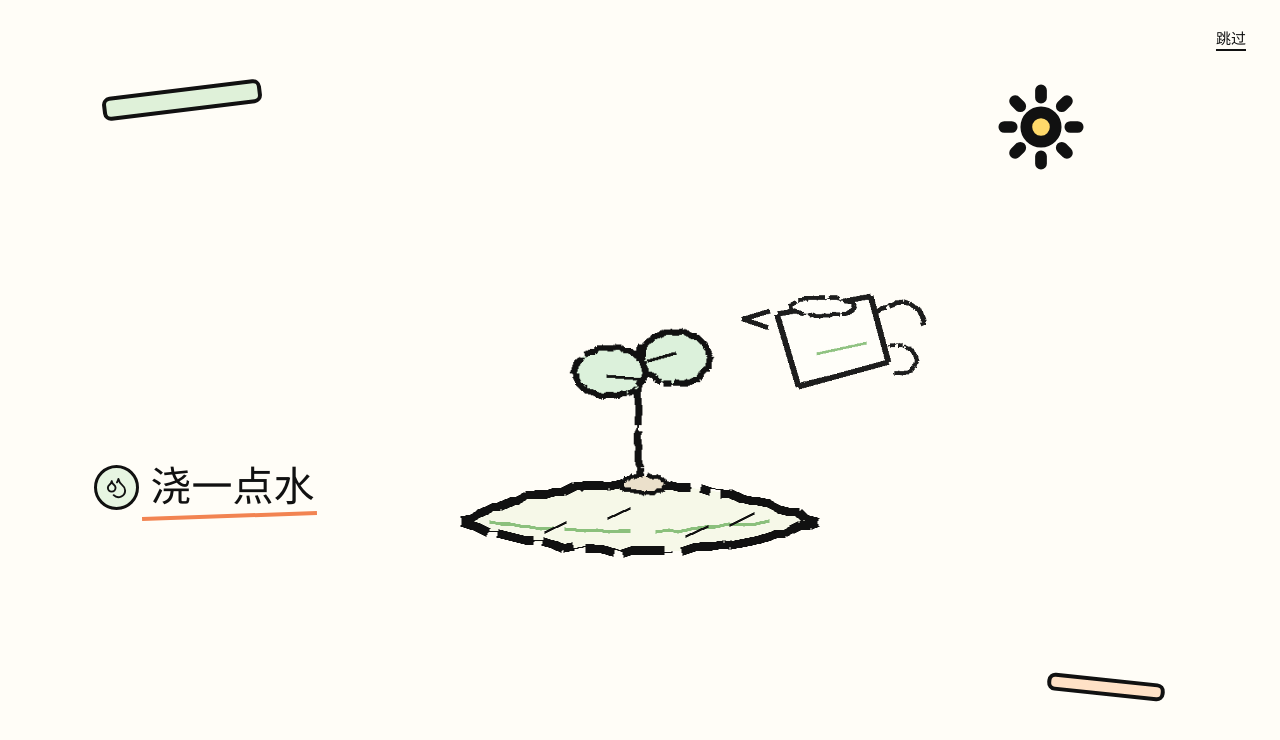
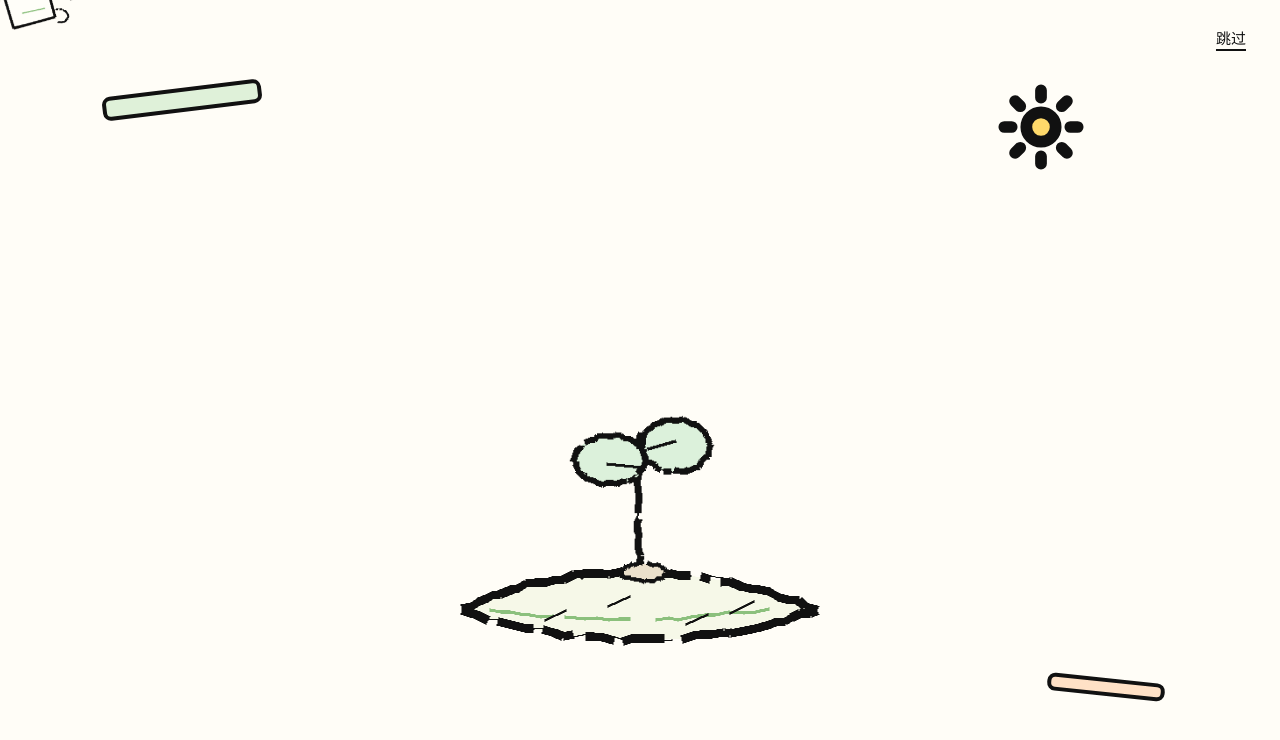
Before and after one commit to yuna1016/MY_forest, a React (Vite) app: page / in a window 1280 px wide. Shown: the top 740 px of the page. Built offline with nearby package versions, Linux system fonts and the light colour scheme.

Commit message:
Redesign watering intro growth interaction

```diff
--- a/src/index.css
+++ b/src/index.css
@@ -50,11 +50,11 @@ img {
   place-items: center;
   overflow: hidden;
   padding: 32px;
-  cursor: pointer;
 }
 
-.intro-screen.is-watering {
-  cursor: default;
+.intro-screen,
+.intro-screen * {
+  cursor: none !important;
 }
 
 .intro-screen::before {
@@ -123,8 +123,8 @@ img {
 
 .intro-illustration {
   position: relative;
-  width: min(680px, 88vw);
-  height: 480px;
+  width: min(1080px, 94vw);
+  height: min(720px, 82vh);
   pointer-events: none;
 }
 
@@ -146,32 +146,43 @@ img {
   transform-origin: center bottom;
 }
 
-.intro-can {
+.watering-cursor {
+  position: fixed;
+  top: 0;
+  left: 0;
+  z-index: 20;
+  width: 96px;
+  height: 72px;
+  pointer-events: none;
+  transform-origin: 18% 50%;
+  will-change: transform;
+}
+
+.watering-cursor-can {
   position: absolute;
-  right: 42px;
-  top: 122px;
-  z-index: 4;
-  width: 208px;
+  top: 0;
+  left: 0;
+  width: 96px;
   transform-origin: 18% 50%;
 }
 
-.intro-water {
+.watering-cursor-water {
   position: absolute;
-  right: 205px;
-  top: 77px;
-  z-index: 3;
-  width: 180px;
+  top: 12px;
+  left: -63px;
+  width: 78px;
   filter: saturate(1.5) contrast(1.18);
-  transform-origin: 94% 63%;
+  transform-origin: right center;
 }
 
 .intro-grown-tree {
   position: absolute;
-  left: calc(50% - 115px);
-  bottom: 118px;
+  left: 50%;
+  bottom: 52px;
   z-index: 2;
-  width: 230px;
-  height: 320px;
+  width: min(960px, 92vw);
+  height: min(690px, 78vh);
+  transform: translateX(-50%);
   transform-origin: center bottom;
 }
 
@@ -181,80 +192,82 @@ img {
 }
 
 .intro-grow-trunk {
-  left: 83px;
+  left: 40%;
   bottom: 0;
-  width: 70px;
-  height: 260px;
+  width: 20%;
+  height: 86%;
   object-fit: contain;
+  transform-origin: center bottom;
 }
 
 .intro-grow-branch {
-  left: 114px;
-  top: 102px;
-  width: 178px;
+  width: 44%;
+  transform-origin: left center;
+}
+
+.intro-grow-branch.upper-right {
+  top: 15%;
+  left: 50%;
+}
+
+.intro-grow-branch.upper-left {
+  top: 22%;
+  right: 50%;
+  transform-origin: right center;
+}
+
+.intro-grow-branch.lower-right {
+  top: 43%;
+  left: 49%;
+  width: 46%;
+}
+
+.intro-grow-branch.lower-left {
+  top: 50%;
+  right: 49%;
+  width: 46%;
+  transform-origin: right center;
 }
 
 .intro-grow-leaf {
-  width: 64px;
+  width: 9%;
+  transform-origin: center;
 }
 
-.intro-grow-leaf.one {
-  left: 224px;
-  top: 86px;
+.intro-grow-leaf.leaf-one {
+  top: 8%;
+  right: 2%;
 }
 
-.intro-grow-leaf.two {
-  left: 154px;
-  top: 62px;
+.intro-grow-leaf.leaf-two {
+  top: 18%;
+  left: 2%;
 }
 
-.water-button {
-  position: absolute;
-  top: 57%;
-  left: clamp(34px, 7vw, 112px);
-  z-index: 4;
-  display: inline-flex;
-  min-height: 62px;
-  align-items: center;
-  justify-content: center;
-  gap: 12px;
-  border: 0;
-  background: transparent;
-  cursor: pointer;
-  font-family:
-    "LXGW WenKai", "霞鹜文楷", "Kaiti SC", "KaiTi", "PingFang SC",
-    sans-serif;
-  font-size: clamp(32px, 3.2vw, 48px);
-  font-weight: 900;
-  line-height: 1;
-  padding: 7px 4px;
-  transform-origin: left center;
+.intro-grow-leaf.leaf-three {
+  top: 36%;
+  right: 1%;
 }
 
-.water-button::after {
-  position: absolute;
-  right: 2px;
-  bottom: 0;
-  left: 52px;
-  height: 4px;
-  background: #f28452;
-  content: "";
-  transform: rotate(-2deg);
+.intro-grow-leaf.leaf-four {
+  top: 45%;
+  left: 0;
 }
 
-.water-icon {
-  display: grid;
-  width: 45px;
-  height: 45px;
-  place-items: center;
-  border: 3px solid #111111;
-  border-radius: 50%;
-  background: #e7f5e2;
+.intro-grow-leaf.leaf-five {
+  top: 30%;
+  right: 21%;
 }
 
-.water-button:disabled {
-  cursor: default;
-  pointer-events: none;
+.intro-grow-leaf.leaf-six {
+  top: 57%;
+  left: 20%;
+}
+
+@media (pointer: coarse) {
+  .watering-cursor {
+    display: none;
+  }
 }
 
 .profile-page {
@@ -771,20 +784,8 @@ img {
   }
 
   .intro-illustration {
-    width: min(460px, 94vw);
-    height: 390px;
-  }
-
-  .intro-can {
-    right: -4px;
-    top: 112px;
-    width: 152px;
-  }
-
-  .intro-water {
-    right: 115px;
-    top: 79px;
-    width: 132px;
+    width: 96vw;
+    height: min(540px, 76vh);
   }
 
   .intro-land {
@@ -799,50 +800,9 @@ img {
   }
 
   .intro-grown-tree {
-    left: calc(50% - 88px);
-    bottom: 100px;
-    width: 176px;
-    height: 278px;
-  }
-
-  .intro-grow-trunk {
-    left: 62px;
-    height: 218px;
-  }
-
-  .intro-grow-branch {
-    left: 92px;
-    top: 92px;
-    width: 142px;
-  }
-
-  .intro-grow-leaf.one {
-    left: 174px;
-    top: 78px;
-  }
-
-  .intro-grow-leaf.two {
-    left: 116px;
-    top: 58px;
-  }
-
-  .water-button {
-    top: auto;
-    right: auto;
-    bottom: 12%;
-    left: 24px;
-    min-height: 52px;
-    gap: 9px;
-    font-size: 31px;
-  }
-
-  .water-icon {
-    width: 39px;
-    height: 39px;
-  }
-
-  .water-button::after {
-    left: 46px;
+    bottom: 40px;
+    width: min(620px, 132vw);
+    height: min(500px, 72vh);
   }
 
   .about-banner {
--- a/src/main.jsx
+++ b/src/main.jsx
@@ -6,8 +6,13 @@ import React, {
   useState,
 } from "react";
 import { createRoot } from "react-dom/client";
-import { AnimatePresence, motion, MotionConfig } from "framer-motion";
-import { Droplets, ExternalLink, Sun } from "lucide-react";
+import {
+  AnimatePresence,
+  motion,
+  MotionConfig,
+  useMotionValue,
+} from "framer-motion";
+import { ExternalLink, Sun } from "lucide-react";
 import "./index.css";
 
 const siteIllustrations = import.meta.glob(
@@ -40,6 +45,7 @@ const treeAssets = {
   leafVibes: asset("tree/leaf-vibes.png"),
   leafSmallA: asset("tree/leaf-small-a.png"),
   leafSmallB: asset("tree/leaf-small-b.png"),
+  leafSingle: asset("tree/leaf-single.png"),
 };
 
 const puffAssets = {
@@ -219,12 +225,16 @@ function App() {
 
 function IntroScene({ onDone }) {
   const [stage, setStage] = useState("idle");
+  const [cursorVisible, setCursorVisible] = useState(false);
+  const cursorX = useMotionValue(-120);
+  const cursorY = useMotionValue(-120);
   const watering = stage !== "idle";
+  const growing = stage === "growing";
 
   useEffect(() => {
     if (stage !== "pouring") return undefined;
 
-    const growTimer = window.setTimeout(() => setStage("growing"), 680);
+    const growTimer = window.setTimeout(() => setStage("growing"), 760);
 
     return () => window.clearTimeout(growTimer);
   }, [stage]);
@@ -232,7 +242,7 @@ function IntroScene({ onDone }) {
   useEffect(() => {
     if (stage !== "growing") return undefined;
 
-    const doneTimer = window.setTimeout(onDone, 1120);
+    const doneTimer = window.setTimeout(onDone, 2700);
 
     return () => window.clearTimeout(doneTimer);
   }, [stage, onDone]);
@@ -242,13 +252,26 @@ function IntroScene({ onDone }) {
     setStage("pouring");
   };
 
+  const moveWateringCursor = (event) => {
+    if (event.pointerType === "touch") return;
+    cursorX.set(event.clientX - 18);
+    cursorY.set(event.clientY - 20);
+    setCursorVisible(true);
+  };
+
   return (
     <motion.section
       className={`intro-screen${watering ? " is-watering" : ""}`}
       exit={introExit.hidden}
       aria-labelledby="intro-title"
       onClick={startWatering}
+      onPointerEnter={moveWateringCursor}
+      onPointerMove={moveWateringCursor}
+      onPointerLeave={() => setCursorVisible(false)}
     >
+      <span className="sr-only" id="intro-title">
+        点击页面浇水，观看树木生长
+      </span>
       <button
         className="skip-button"
         type="button"
@@ -274,29 +297,23 @@ function IntroScene({ onDone }) {
         <Sun size={88} strokeWidth={3.2} />
       </motion.div>
 
-      <div className="intro-center">
       <motion.div
-          className="intro-illustration"
-          initial={{ opacity: 0, y: 18 }}
-          animate={{ opacity: 1, y: 0 }}
-          transition={{ duration: 0.55, ease: "easeOut" }}
+        className="watering-cursor"
+        aria-hidden="true"
+        style={{ x: cursorX, y: cursorY }}
+        animate={{ opacity: cursorVisible ? 1 : 0 }}
+        transition={{ duration: 0.12 }}
       >
         <motion.img
-            className="intro-can"
+          className="watering-cursor-can"
           src={introAssets.wateringCan}
           alt=""
           draggable="false"
-            animate={
-              stage === "idle"
-                ? { rotate: 0, x: 0, y: 0, opacity: 0.95 }
-                : stage === "pouring"
-                  ? { rotate: 18, x: 14, y: 8, opacity: 1 }
-                  : { rotate: 18, x: 26, y: 12, opacity: 0 }
-            }
-            transition={{ duration: stage === "growing" ? 0.28 : 0.48, ease: "easeOut" }}
+          animate={watering ? { rotate: 18, x: 4, y: 4 } : { rotate: 0, x: 0, y: 0 }}
+          transition={{ duration: 0.32, ease: "easeOut" }}
         />
         <motion.img
-            className="intro-water"
+          className="watering-cursor-water"
           src={introAssets.waterArc}
           alt=""
           draggable="false"
@@ -305,34 +322,81 @@ function IntroScene({ onDone }) {
             stage === "pouring"
               ? {
                   opacity: [0, 1, 0.9, 0],
-                    x: [0, 0, -4, -8],
-                    y: [0, 3, 9, 16],
-                    rotate: -71,
-                    scaleX: 1,
+                  x: [0, -3, -8],
+                  y: [0, 7, 18],
+                  scale: [0.84, 1, 1.08],
                 }
-                : { opacity: 0, x: 0, y: 0, rotate: -71, scaleX: 1 }
+              : { opacity: 0, x: 0, y: 0, scale: 0.84 }
           }
-            transition={{
-              duration: 0.78,
-              ease: "easeOut",
-              times: [0, 0.12, 0.68, 1],
-            }}
+          transition={{ duration: 0.78, ease: "easeOut" }}
         />
+      </motion.div>
+
+      <div className="intro-center">
+        <motion.div
+          className="intro-illustration"
+          initial={{ opacity: 0, y: 18 }}
+          animate={{ opacity: 1, y: 0 }}
+          transition={{ duration: 0.55, ease: "easeOut" }}
+        >
           <motion.div
             className="intro-grown-tree"
             aria-hidden="true"
             initial={false}
-            animate={
-              stage === "growing"
-                ? { opacity: 1, scaleY: 1, y: -4 }
-                : { opacity: 0, scaleY: 0.2, y: 84 }
-            }
-            transition={{ duration: 1.02, ease: "easeOut" }}
+            animate={{ opacity: growing ? 1 : 0 }}
+            transition={{ duration: 0.18, ease: "easeOut" }}
           >
-            <img className="intro-grow-trunk" src={treeAssets.trunk} alt="" />
-            <img className="intro-grow-branch" src={treeAssets.branchUpper} alt="" />
-            <img className="intro-grow-leaf one" src={treeAssets.leafSmallA} alt="" />
-            <img className="intro-grow-leaf two" src={treeAssets.leafSmallB} alt="" />
+            {/* Growth rhythm inspired by the CC BY-NC 4.0 branch reference:
+                https://github.com/xxoogreymon-prog/SKILL-rainCurtain-branch-swallow */}
+            <motion.img
+              className="intro-grow-trunk"
+              src={treeAssets.trunk}
+              alt=""
+              animate={{ scaleY: growing ? 1 : 0.04, opacity: growing ? 1 : 0 }}
+              transition={{ duration: 1.05, ease: [0.22, 1, 0.36, 1] }}
+            />
+            {[
+              { className: "upper-right", src: treeAssets.branchUpper, delay: 0.62, scaleX: 1 },
+              { className: "upper-left", src: treeAssets.branchUpper, delay: 0.76, scaleX: -1 },
+              { className: "lower-right", src: treeAssets.branchLower, delay: 0.9, scaleX: 1 },
+              { className: "lower-left", src: treeAssets.branchLower, delay: 1.04, scaleX: -1 },
+            ].map((branch) => (
+              <motion.img
+                className={`intro-grow-branch ${branch.className}`}
+                src={branch.src}
+                alt=""
+                key={branch.className}
+                animate={{
+                  opacity: growing ? 1 : 0,
+                  scaleX: growing ? branch.scaleX : 0,
+                }}
+                transition={{
+                  opacity: { duration: 0.18, delay: branch.delay },
+                  scaleX: { duration: 0.82, delay: branch.delay, ease: [0.22, 1, 0.36, 1] },
+                }}
+              />
+            ))}
+            {[
+              { className: "leaf-one", src: treeAssets.leafSmallA, delay: 1.2, rotate: -8 },
+              { className: "leaf-two", src: treeAssets.leafSmallB, delay: 1.32, rotate: 6 },
+              { className: "leaf-three", src: treeAssets.leafSingle, delay: 1.44, rotate: -14 },
+              { className: "leaf-four", src: treeAssets.leafSmallA, delay: 1.56, rotate: 10 },
+              { className: "leaf-five", src: treeAssets.leafSingle, delay: 1.68, rotate: -4 },
+              { className: "leaf-six", src: treeAssets.leafSmallB, delay: 1.8, rotate: 12 },
+            ].map((leaf) => (
+              <motion.img
+                className={`intro-grow-leaf ${leaf.className}`}
+                src={leaf.src}
+                alt=""
+                key={leaf.className}
+                animate={{
+                  opacity: growing ? 1 : 0,
+                  scale: growing ? 1 : 0.25,
+                  rotate: growing ? leaf.rotate : 0,
+                }}
+                transition={{ duration: 0.5, delay: leaf.delay, ease: "easeOut" }}
+              />
+            ))}
           </motion.div>
           <motion.img
             className="intro-seedling"
@@ -359,26 +423,6 @@ function IntroScene({ onDone }) {
           />
         </motion.div>
       </div>
-
-      <motion.button
-        className="water-button"
-        type="button"
-        onClick={(event) => {
-          event.stopPropagation();
-          startWatering();
-        }}
-        disabled={watering}
-        aria-describedby="intro-title"
-        animate={watering ? { opacity: 0, y: 10 } : { opacity: 1, y: 0 }}
-        whileHover={watering ? undefined : { y: -3, rotate: -0.8 }}
-        whileTap={watering ? undefined : { y: 1, scale: 0.985 }}
-        transition={{ duration: 0.26, ease: "easeOut" }}
-      >
-        <span className="water-icon" aria-hidden="true">
-          <Droplets size={23} />
-        </span>
-        <span id="intro-title">浇一点水</span>
-      </motion.button>
     </motion.section>
   );
 }
```
Lines whose indentation alone changed are shown as unchanged.
